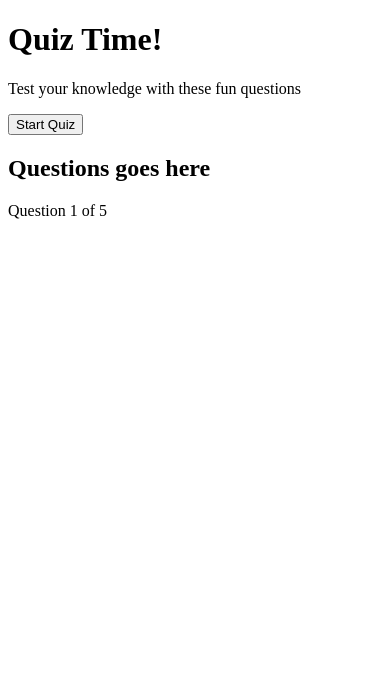
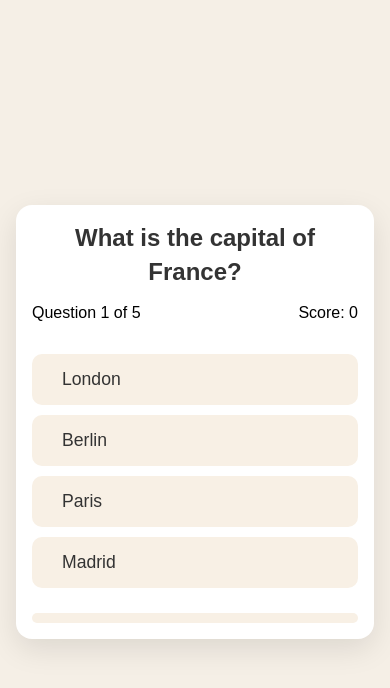
Before and after one commit to sidbhaskar/Basic-Web-Projects, a plain HTML site: page Quiz game/index.html in a window 390 px wide. Both pictures are taken after a click on the button "Start Quiz". Drawn offline with Linux system fonts and the light colour scheme.

Commit message:
quiz game done

```diff
--- a/Quiz game/index.html
+++ b/Quiz game/index.html
@@ -1,31 +1,51 @@
 <!DOCTYPE html>
 <html lang="en">
   <head>
-    <meta charset="UTF-8">
-    <meta name="viewport" content="width=device-width, initial-scale=1.0">
+    <meta charset="UTF-8" />
+    <meta name="viewport" content="width=device-width, initial-scale=1.0" />
     <title>Quiz Game</title>
-    <link rel="stylesheet" href="style.css">
+    <link rel="stylesheet" href="style.css" />
   </head>
   <body>
     <div class="container">
-
       <div class="screen active" id="start-screen">
         <h1>Quiz Time!</h1>
         <p>Test your knowledge with these fun questions</p>
         <button id="start-btn">Start Quiz</button>
       </div>
 
-        <div class="screen" id="quiz-header">
-            <h2 id="question-text">Questions goes here</h2>
+      <div class="screen" id="quiz-screen">
+        <div class="quiz-header">
+          <h2 id="question-text">Question goes here</h2>
           <div class="quiz-info">
             <p>
-                    Question <span id="current-question">1</span> of <span>5</span>
+              Question <span id="current-question">1</span> of <span id="total-questions">5</span>
             </p>
+
+            <p>Score: <span id="score">0</span></p>
+          </div>
         </div>
 
+        <div id="answers-container" class="answers-container">
+          <!-- Answer buttons will be insterted here from our js code later at some point -->
         </div>
 
+        <div class="progress-bar">
+          <div id="progress" class="progress"></div>
+        </div>
       </div>
 
+      <div id="result-screen" class="screen">
+        <h1>Quiz Results</h1>
+        <div class="result-info">
+          <p>You scored <span id="final-score">0</span> out of <span id="max-score">5</span></p>
+
+          <div id="result-message">Good job!</div>
+        </div>
+        <button id="restart-btn">Restart Quiz</button>
+      </div>
+    </div>
+
+    <script src="script.js"></script>
   </body>
 </html>
--- a/Quiz game/script.js
+++ b/Quiz game/script.js
@@ -0,0 +1,178 @@
+// DOM Elements
+const startScreen = document.getElementById("start-screen");
+const quizScreen = document.getElementById("quiz-screen");
+const resultScreen = document.getElementById("result-screen");
+const startButton = document.getElementById("start-btn");
+const questionText = document.getElementById("question-text");
+const answersContainer = document.getElementById("answers-container");
+const currentQuestionSpan = document.getElementById("current-question");
+const totalQuestionsSpan = document.getElementById("total-questions");
+const scoreSpan = document.getElementById("score");
+const finalScoreSpan = document.getElementById("final-score");
+const maxScoreSpan = document.getElementById("max-score");
+const resultMessage = document.getElementById("result-message");
+const restartButton = document.getElementById("restart-btn");
+const progressBar = document.getElementById("progress");
+
+const quizQuestions = [
+  {
+    question: "What is the capital of France?",
+    answers: [
+      { text: "London", correct: false },
+      { text: "Berlin", correct: false },
+      { text: "Paris", correct: true },
+      { text: "Madrid", correct: false },
+    ],
+  },
+  {
+    question: "Which planet is known as the Red Planet?",
+    answers: [
+      { text: "Venus", correct: false },
+      { text: "Mars", correct: true },
+      { text: "Jupiter", correct: false },
+      { text: "Saturn", correct: false },
+    ],
+  },
+  {
+    question: "What is the largest ocean on Earth?",
+    answers: [
+      { text: "Atlantic Ocean", correct: false },
+      { text: "Indian Ocean", correct: false },
+      { text: "Arctic Ocean", correct: false },
+      { text: "Pacific Ocean", correct: true },
+    ],
+  },
+  {
+    question: "Which of these is NOT a programming language?",
+    answers: [
+      { text: "Java", correct: false },
+      { text: "Python", correct: false },
+      { text: "Banana", correct: true },
+      { text: "JavaScript", correct: false },
+    ],
+  },
+  {
+    question: "What is the chemical symbol for gold?",
+    answers: [
+      { text: "Go", correct: false },
+      { text: "Gd", correct: false },
+      { text: "Au", correct: true },
+      { text: "Ag", correct: false },
+    ],
+  },
+];
+
+// QUIZ STATE VARS
+let currentQuestionIndex = 0;
+let score = 0;
+let answersDisabled = false;
+
+totalQuestionsSpan.textContent = quizQuestions.length;
+maxScoreSpan.textContent = quizQuestions.length;
+
+// event listeners
+startButton.addEventListener("click", startQuiz);
+restartButton.addEventListener("click", restartQuiz);
+
+function startQuiz() {
+  // reset vars
+  currentQuestionIndex = 0;
+  score = 0;
+  scoreSpan.textContent = 0;
+
+  startScreen.classList.remove("active");
+  quizScreen.classList.add("active");
+
+  showQuestion();
+}
+
+function showQuestion() {
+  // reset state
+  answersDisabled = false;
+
+  const currentQuestion = quizQuestions[currentQuestionIndex];
+
+  currentQuestionSpan.textContent = currentQuestionIndex + 1;
+
+  const progressPercent = (currentQuestionIndex / quizQuestions.length) * 100;
+  progressBar.style.width = progressPercent + "%";
+
+  questionText.textContent = currentQuestion.question;
+
+  answersContainer.innerHTML = "";
+
+  currentQuestion.answers.forEach((answer) => {
+    const button = document.createElement("button");
+    button.textContent = answer.text;
+    button.classList.add("answer-btn");
+
+    // what is dataset? it's a property of the button element that allows you to store custom data
+    button.dataset.correct = answer.correct;
+
+    button.addEventListener("click", selectAnswer);
+
+    answersContainer.appendChild(button);
+  });
+}
+
+function selectAnswer(event) {
+  // optimization check
+  if (answersDisabled) return;
+
+  answersDisabled = true;
+
+  const selectedButton = event.target;
+  const isCorrect = selectedButton.dataset.correct === "true";
+
+  // Here Array.from() is used to convert the NodeList returned by answersContainer.children into an array, this is because the NodeList is not an array and we need to use the forEach method
+  Array.from(answersContainer.children).forEach((button) => {
+    if (button.dataset.correct === "true") {
+      button.classList.add("correct");
+    } else if (button === selectedButton) {
+      button.classList.add("incorrect");
+    }
+  });
+
+  if (isCorrect) {
+    score++;
+    scoreSpan.textContent = score;
+  }
+
+  setTimeout(() => {
+    currentQuestionIndex++;
+
+    // check if there are more questions or if the quiz is over
+    if (currentQuestionIndex < quizQuestions.length) {
+      showQuestion();
+    } else {
+      showResults();
+    }
+  }, 1000);
+}
+
+function showResults() {
+  quizScreen.classList.remove("active");
+  resultScreen.classList.add("active");
+
+  finalScoreSpan.textContent = score;
+
+  const percentage = (score / quizQuestions.length) * 100;
+
+  if (percentage === 100) {
+    resultMessage.textContent = "Perfect! You're a genius!";
+  } else if (percentage >= 80) {
+    resultMessage.textContent = "Great job! You know your stuff!";
+  } else if (percentage >= 60) {
+    resultMessage.textContent = "Good effort! Keep learning!";
+  } else if (percentage >= 40) {
+    resultMessage.textContent = "Not bad! Try again to improve!";
+  } else {
+    resultMessage.textContent = "Keep studying! You'll get better!";
+  }
+}
+
+function restartQuiz() {
+  resultScreen.classList.remove("active");
+
+  startQuiz();
+}
--- a/Quiz game/style.css
+++ b/Quiz game/style.css
@@ -0,0 +1,168 @@
+* {
+    margin: 0;
+    padding: 0;
+    box-sizing: border-box;
+}
+
+body {
+    background: #f5efe6;
+    display: flex;
+    justify-content: center;
+    align-items: center;
+    min-height: 100vh;
+    padding: 1rem;
+    font-family: sans-serif;
+}
+
+.container{
+    background-color: white;
+    border-radius: 1rem;
+    box-shadow: 0 10px 30px rgba(0,0,0,0.1);
+    width: 100%;
+    max-width: 600px;
+    overflow: hidden;
+    position: relative;
+}
+
+.screen {
+    display: none;
+    padding: 2rem;
+    text-align: center;
+}
+
+.screen.active {
+    display: block;
+}
+
+#start-screen h1 {
+    color : #e86a33;
+    margin-bottom: 20px;
+    font-size: 2.5rem;
+}
+#start-screen p {
+    color : #666;
+    margin-bottom: 30px;
+    font-size: 1.1rem;
+}
+
+.quiz-header {
+    margin-bottom: 2rem;
+}
+
+#question-text {
+    color: #333;
+    font-size: 1.5rem;
+    margin-bottom: 1rem;
+    line-height: 1.4;
+}
+
+.quiz-info{
+    display: flex;
+    justify-content: space-between;
+    counter-reset: #666;
+    margin-bottom: 10px;
+}
+
+.answers-container{
+    display: flex;
+    flex-direction: column;
+    gap: 10px;
+    margin-bottom: 25px;
+}
+
+.answer-btn {
+    background-color: #f8f0e5;
+    color: #333;
+    border: 2px soild #eadbc8;
+    border-radius: 10px;
+    padding: 1 rem;
+    cursor: pointer;
+    text-align: left;
+    transition: all 0.3s ease;
+}
+
+.answer-btn:hover {
+    background-color: #eadbc8;
+    border-color: #dac0ae;
+}
+
+.answer-btn.correct{
+    background-color: #e6fff0;
+    border-color: #a3f0c4;
+    color: #28a745;
+}
+
+.answer-btn.incorrect{
+    background-color: #fff0f0;
+    border-color: #ffbdbd;
+    color: #dc3545;
+}
+
+.progress-bar {
+    height: 10px;
+    background-color: #f8f0e5;
+    border-radius: 5px;
+    overflow: hidden;
+    margin-top: 20px;
+}
+
+.progress{
+    height: 100%;
+    background-color: #e86a33;
+    width: 0%;
+    transition: width 0.3s ease;
+}
+
+/* Result Screen */
+#result-screen h1 {
+    color: #e86a33;
+    margin-bottom: 30px;
+}
+
+.result-info {
+    background-color: #f8f0e5;
+    border-radius: 10px;
+    padding: 20px;
+    margin-bottom: 30px;
+}
+
+.result-info p{
+    font-size: 1.2rem;
+    color: #333;
+    margin-bottom: 1rem;
+}
+
+#result-message {
+    font-size: 1.5rem;
+    font-weight: 600;
+    color: #e86a33;
+}
+
+button {
+    background-color: #e86a33;
+    color: white;
+    border: none;
+    border-radius: 10px;
+    padding: 15px 30px;
+    font-size: 1.1rem;
+    cursor: pointer;
+    transition: background-color 0.3s ease;
+}
+
+button:hover {
+    background-color: #d45b28;
+}
+
+
+/* Responsive design */
+
+@media (max-width:500px){
+
+    .screen{
+        padding: 1rem;
+    }
+
+    #start-screen h1{
+        font-size: 2rem;
+    }
+}
```
Lines whose indentation alone changed are shown as unchanged.
